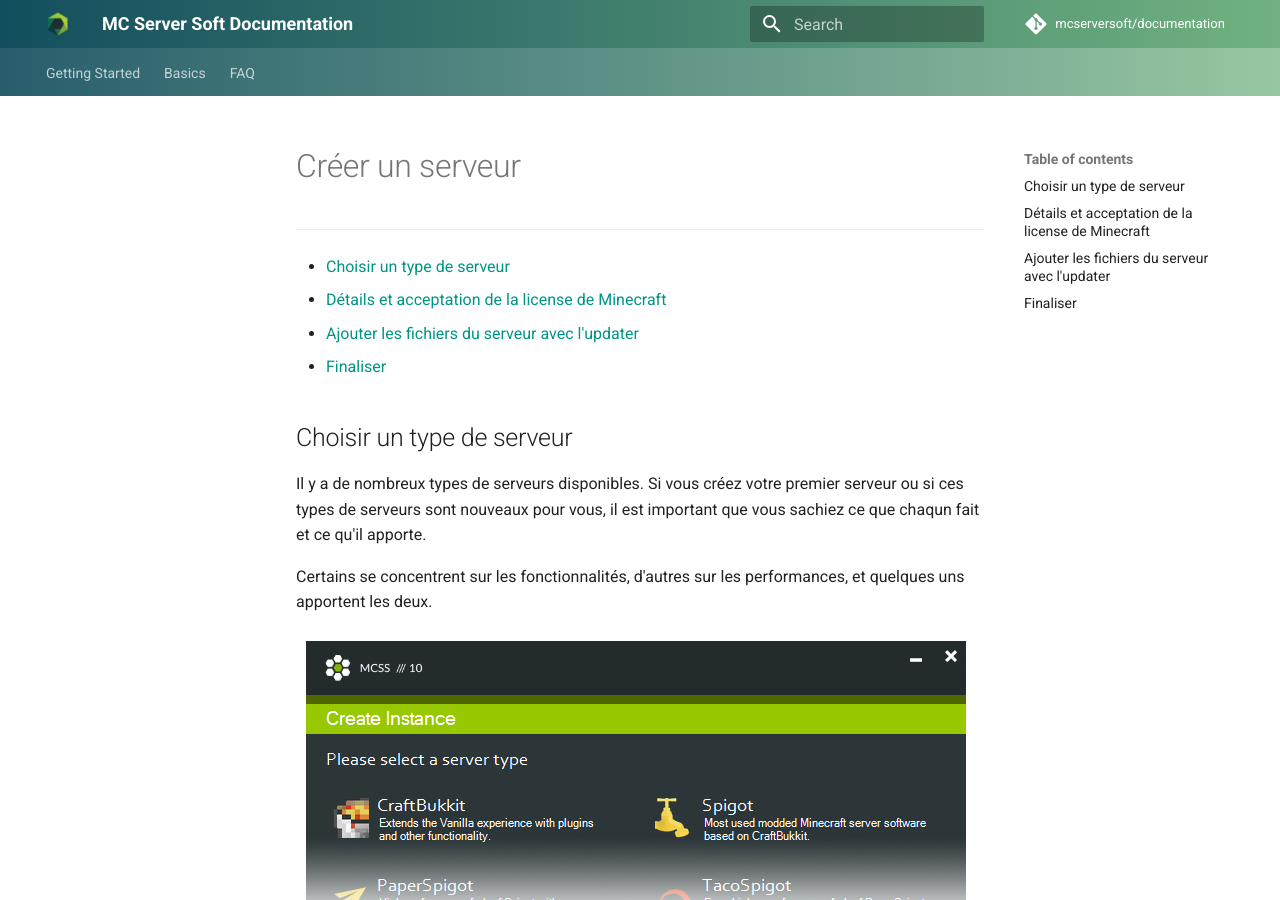
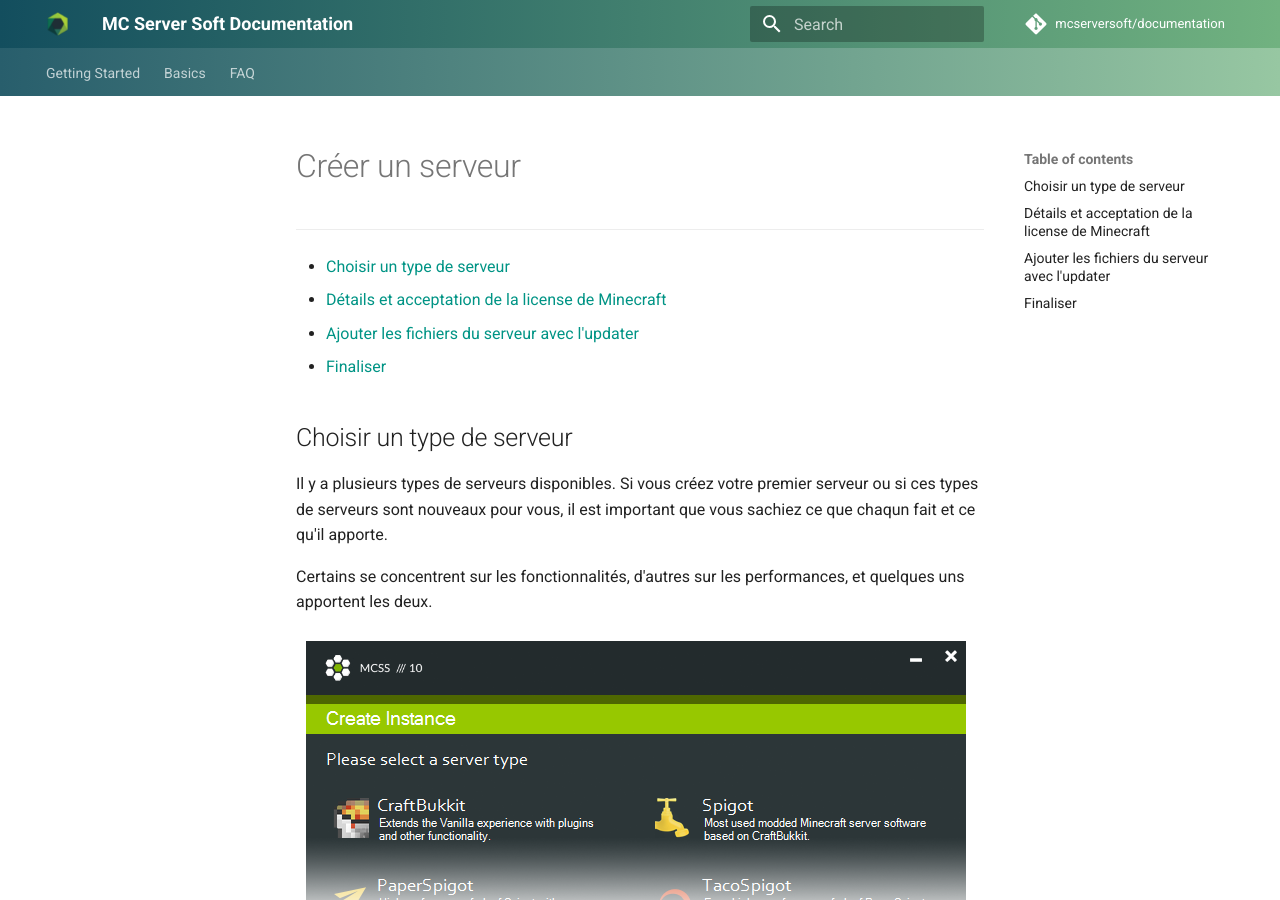
Before and after one commit to mcserversoft/documentation, an MkDocs documentation site: the page built from docs/creer-un-serveur.md, in a window 1280 px wide and 900 px high. Built offline with MkDocs 1.6.1 and Material for MkDocs 9.7.7, drawn with Linux system fonts in a browser that asks for light colours; comment, search, counter and statistics services are not loaded.

Commit message:
Update creer-un-serveur.md

```diff
--- a/docs/creer-un-serveur.md
+++ b/docs/creer-un-serveur.md
@@ -10,7 +10,7 @@
 <a name="choosing-a-server-type"></a>
 ## Choisir un type de serveur
 
-Il y a de nombreux types de serveurs disponibles. Si vous créez votre premier serveur ou si ces types de serveurs sont nouveaux pour vous, il est important que vous sachiez ce que chaqun fait et ce qu'il apporte.
+Il y a plusieurs types de serveurs disponibles. Si vous créez votre premier serveur ou si ces types de serveurs sont nouveaux pour vous, il est important que vous sachiez ce que chaqun fait et ce qu'il apporte.
 
 Certains se concentrent sur les fonctionnalités, d'autres sur les performances, et quelques uns apportent les deux.
 
```
